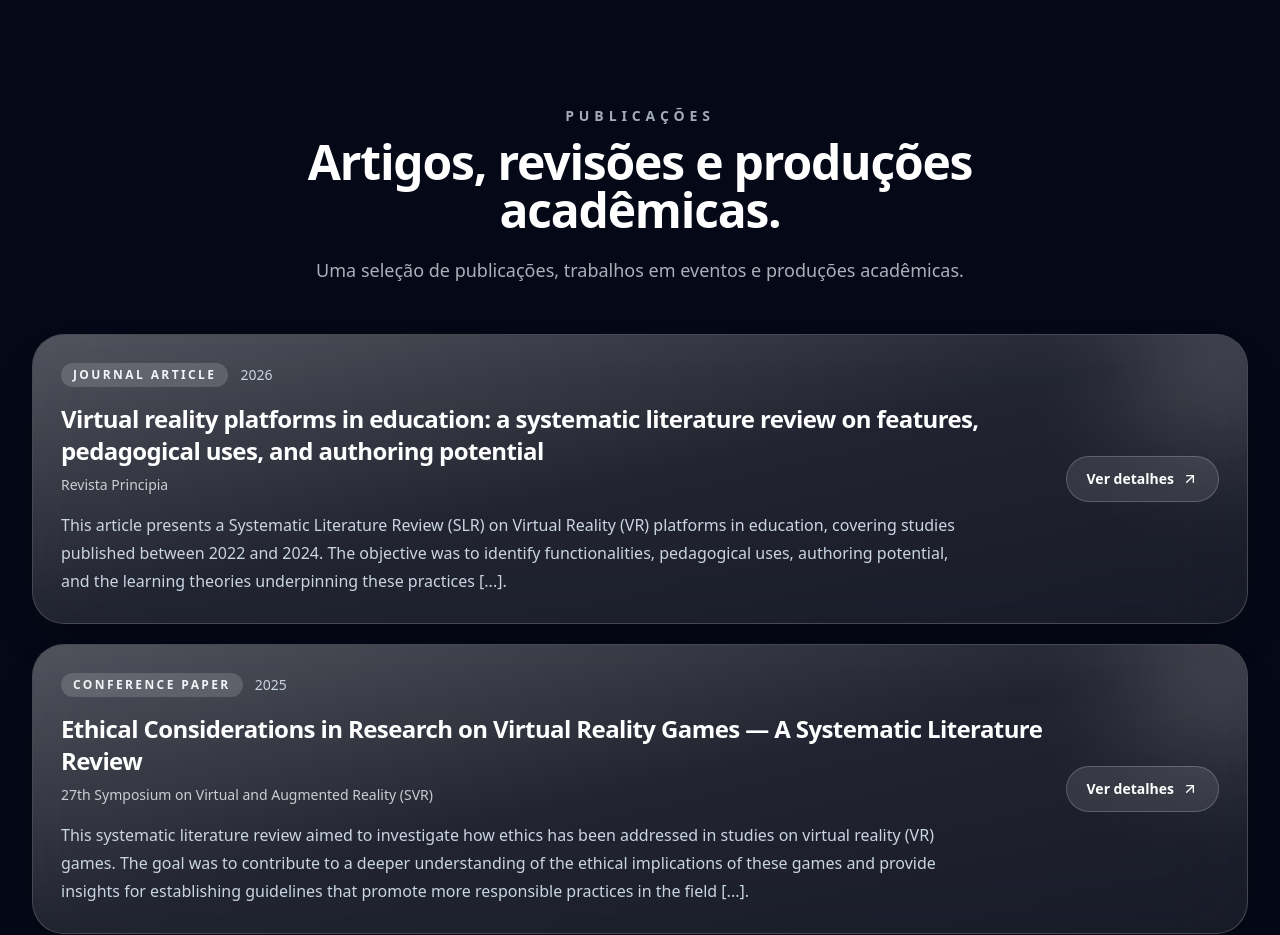
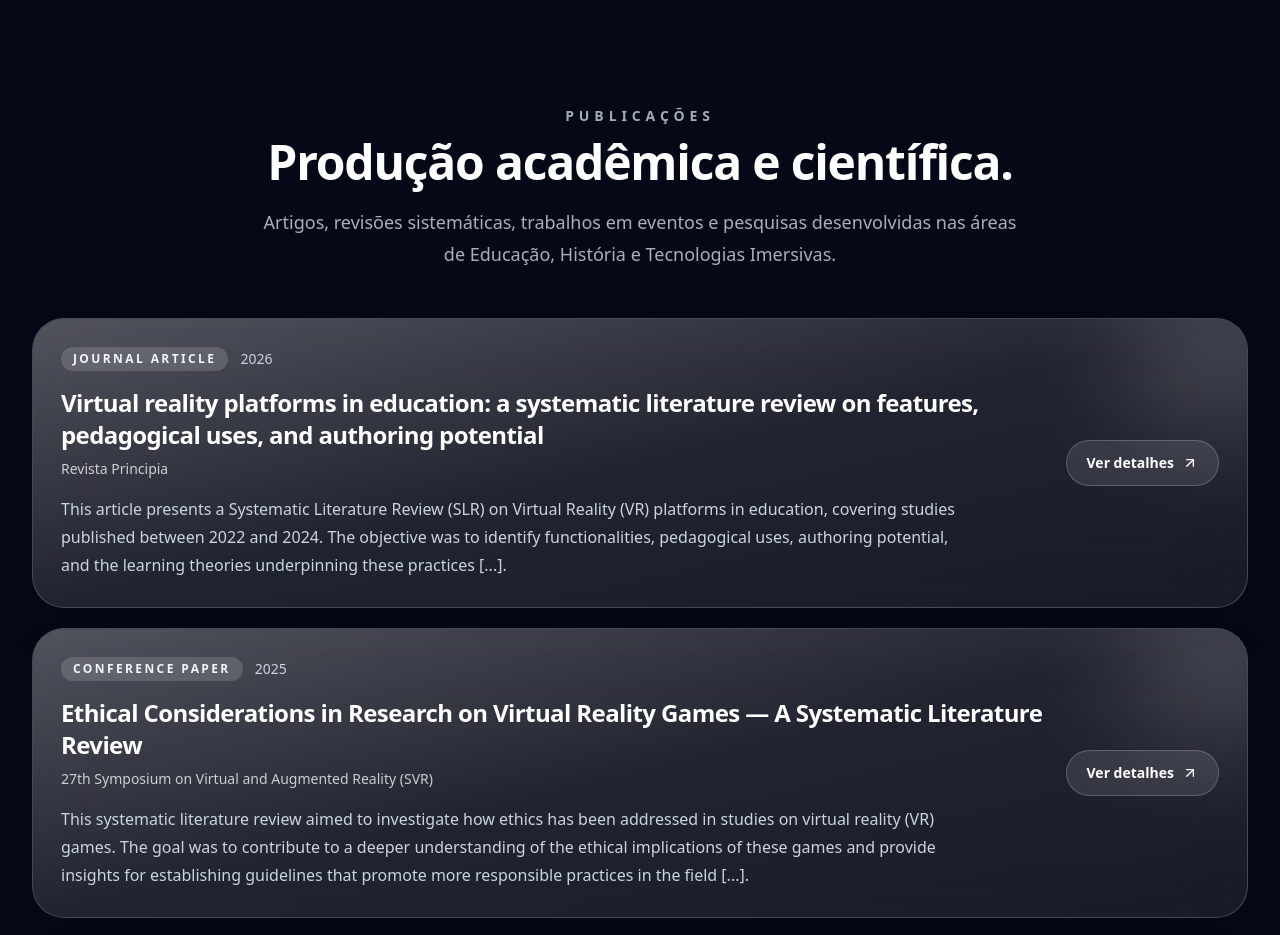
Before and after one commit to luscavle/meu-site, a React (Vite) app in the folder lucasvale-site-vercel-final/: page / in a window 1280 px wide. Shown: the part 4420-5355 px from the top of the page. Built offline with nearby package versions, Linux system fonts and the light colour scheme.

Commit message:
Update content.js

```diff
--- a/lucasvale-site-vercel-final/src/data/content.js
+++ b/lucasvale-site-vercel-final/src/data/content.js
@@ -394,11 +394,11 @@ export function getPageContent(isPt) {
 
       publicationsEyebrow: isPt ? "Publicações" : "Publications",
       publicationsTitle: isPt
-        ? "Artigos, revisões e produções acadêmicas."
-        : "Articles, reviews, and academic work.",
+        ? "Produção acadêmica e científica."
+        : "Academic and scientific production.",
       publicationsText: isPt
-        ? "Uma seleção de publicações, trabalhos em eventos e produções acadêmicas."
-        : "A selection of publications, conference papers, and academic work.",
+        ? "Artigos, revisões sistemáticas, trabalhos em eventos e pesquisas desenvolvidas nas áreas de Educação, História e Tecnologias Imersivas."
+        : "Artigos, revisões sistemáticas, trabalhos em eventos e pesquisas desenvolvidas nas áreas de Educação, História e Tecnologias Imersivas.",
       details: isPt ? "Ver detalhes" : "View details",
 
       projectsEyebrow: isPt ? "Projetos" : "Projects",
```
